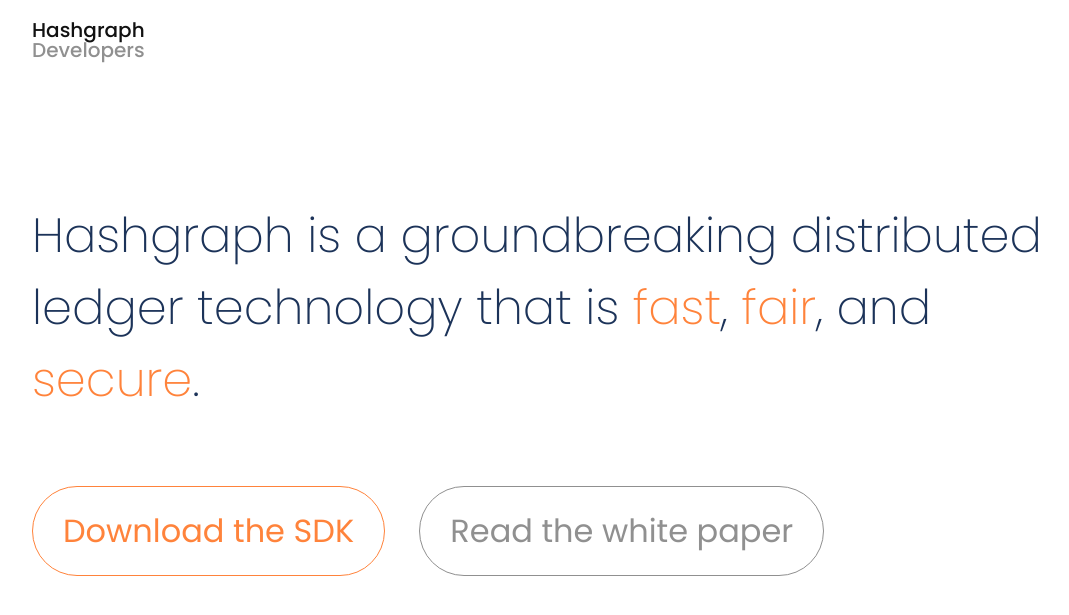
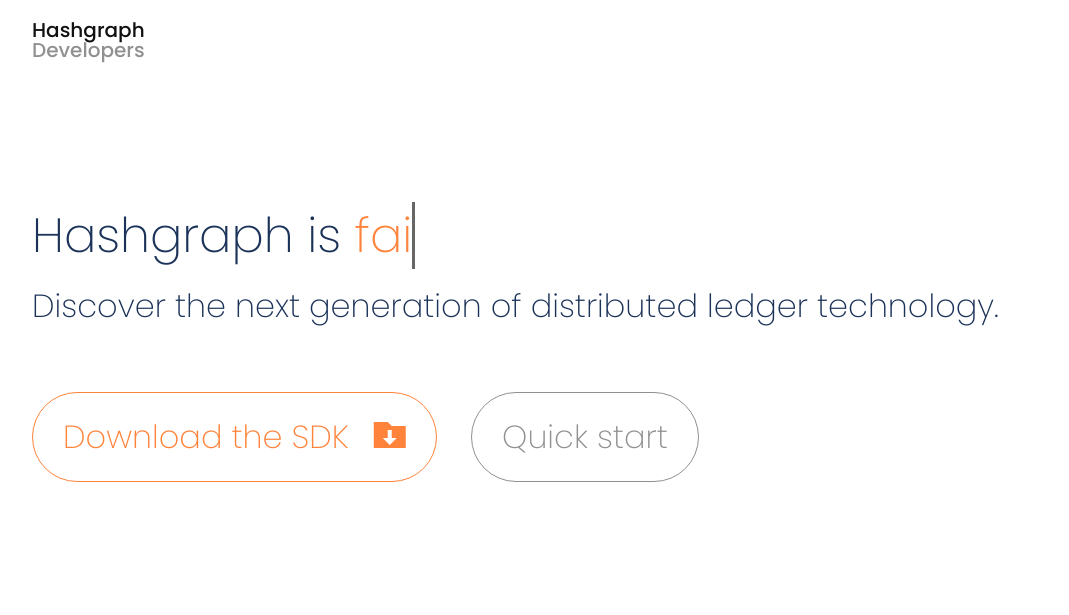
Before and after one commit to ghanem-mhd/hashgraph.github.io, a Jekyll site: the page built from index.md, in a window 1280 px wide. Shown: the top 615 px of the page, without its empty margins (68-1137 px from the left). Built offline with Jekyll 4.4.1, drawn with Linux system fonts in a browser that asks for light colours.

Commit message:
Added ICOMoon and typing effect.

```diff
--- a/_includes/footer.html
+++ b/_includes/footer.html
@@ -0,0 +1 @@
+<script src="/assets/js/typing.js"></script>
--- a/_layouts/home.html
+++ b/_layouts/home.html
@@ -3,8 +3,8 @@
 ---
 
 <div id="home">
-    <h2>Hashgraph is a groundbreaking distributed ledger technology that is <span class="emph">fast</span>,
-        <span class="emph">fair</span>, and <span class="emph">secure</span>.</h2>
-    <a href="https://www.swirlds.com/download/"><div class="btn orange">Download the SDK</div></a>
-    <a href="http://www.swirlds.com/downloads/SWIRLDS-TR-2016-01.pdf"><div class="btn gray">Read the white paper</div></a>
+    <h2>Hashgraph is <span class="txt-rotate emph" data-period="2000" data-rotate='["fast.","fair.","secure."]'></span></h2>
+    <h3>Discover the next generation of distributed ledger technology.</h3>
+    <a href="https://www.swirlds.com/download/"><div class="btn orange"><span>Download the SDK </span><span class="icon-folder-download ico"></span></div></a>
+    <a href="http://www.swirlds.com/downloads/SWIRLDS-TR-2016-01.pdf"><div class="btn gray"><span>Quick start </span></div></a>
 </div>
--- a/_sass/_base.scss
+++ b/_sass/_base.scss
@@ -9,6 +9,12 @@
 h2 {
   font-size: 3em;
   font-weight: 200;
+  margin-bottom: 10px;
+}
+h3 {
+  font-size: 2em;
+  font-weight: 200;
+  margin-top: 0px;
 }
 
 .btn {
@@ -16,12 +22,18 @@
   -moz-border-radius: 50;
   border-radius: 50px;
   font-size: 2em;
+  font-weight: 200;
   padding: 20px 30px;
   margin: 30px 30px 0 0;
   text-decoration: none;
   display: inline-block;
   border: solid 1px;
   text-align: center;
+
+  .ico {
+    margin-left: 0.5em;
+    font-size: 1em;
+  }
 }
 
 .gray {
--- /dev/null
+++ b/_sass/_icomoon.scss
@@ -0,0 +1,41 @@
+@font-face {
+    font-family: 'icomoon';
+    src:  url('/assets/fonts/icomoon.eot?wcz2r');
+    src:  url('/assets/fonts/icomoon.eot?wcz2r#iefix') format('embedded-opentype'),
+      url('/assets/fonts/icomoon.ttf?wcz2r') format('truetype'),
+      url('/assets/fonts/icomoon.woff?wcz2r') format('woff'),
+      url('/assets/fonts/icomoon.svg?wcz2r#icomoon') format('svg');
+    font-weight: normal;
+    font-style: normal;
+  }
+
+  [class^="icon-"], [class*=" icon-"] {
+    /* use !important to prevent issues with browser extensions that change fonts */
+    font-family: 'icomoon' !important;
+    speak: none;
+    font-style: normal;
+    font-weight: normal;
+    font-variant: normal;
+    text-transform: none;
+    line-height: 1;
+
+    /* Better Font Rendering =========== */
+    -webkit-font-smoothing: antialiased;
+    -moz-osx-font-smoothing: grayscale;
+  }
+
+  .icon-folder-download:before {
+    content: "\e933";
+  }
+  .icon-box-add:before {
+    content: "\e95e";
+  }
+  .icon-download:before {
+    content: "\e960";
+  }
+  .icon-arrow-right2:before {
+    content: "\ea3c";
+  }
+  .icon-arrow-down2:before {
+    content: "\ea3e";
+  }
--- /dev/null
+++ b/assets/js/typing.js
@@ -0,0 +1,56 @@
+var TxtRotate = function(el, toRotate, period) {
+    this.toRotate = toRotate;
+    this.el = el;
+    this.loopNum = 0;
+    this.period = parseInt(period, 10) || 2000;
+    this.txt = '';
+    this.tick();
+    this.isDeleting = false;
+  };
+
+  TxtRotate.prototype.tick = function() {
+    var i = this.loopNum % this.toRotate.length;
+    var fullTxt = this.toRotate[i];
+
+    if (this.isDeleting) {
+      this.txt = fullTxt.substring(0, this.txt.length - 1);
+    } else {
+      this.txt = fullTxt.substring(0, this.txt.length + 1);
+    }
+
+    this.el.innerHTML = '<span class="wrap">'+this.txt+'</span>';
+
+    var that = this;
+    var delta = 300 - Math.random() * 100;
+
+    if (this.isDeleting) { delta /= 2; }
+
+    if (!this.isDeleting && this.txt === fullTxt) {
+      delta = this.period;
+      this.isDeleting = true;
+    } else if (this.isDeleting && this.txt === '') {
+      this.isDeleting = false;
+      this.loopNum++;
+      delta = 500;
+    }
+
+    setTimeout(function() {
+      that.tick();
+    }, delta);
+  };
+
+  window.onload = function() {
+    var elements = document.getElementsByClassName('txt-rotate');
+    for (var i=0; i<elements.length; i++) {
+      var toRotate = elements[i].getAttribute('data-rotate');
+      var period = elements[i].getAttribute('data-period');
+      if (toRotate) {
+        new TxtRotate(elements[i], JSON.parse(toRotate), period);
+      }
+    }
+    // INJECT CSS
+    var css = document.createElement("style");
+    css.type = "text/css";
+    css.innerHTML = ".txt-rotate > .wrap { border-right: 0.08em solid #666 }";
+    document.body.appendChild(css);
+  };
--- a/css/main.scss
+++ b/css/main.scss
@@ -3,3 +3,4 @@
 
 @import 'variables';
 @import 'base';
+@import 'icomoon';
```
Also changed, not shown: assets/fonts/icomoon.ttf (added), assets/fonts/icomoon.woff (added), 3 other files.
